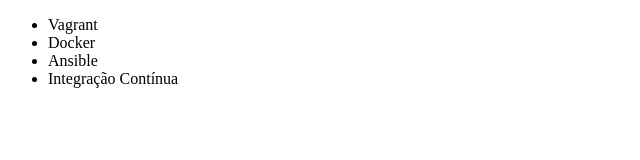
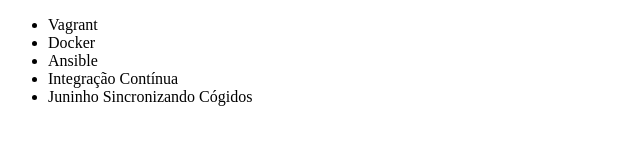
Before and after one commit to ThiagoTY/GIT---THIAGO, a plain HTML site: page index.html in a window 1280 px wide. Shown: the whole page, without its empty margins (0-640 px from the left). Drawn offline with Linux system fonts and the light colour scheme.

Commit message:
Adionando elementos na lista

```diff
--- a/index.html
+++ b/index.html
@@ -10,6 +10,7 @@
         <li>Docker</li>
         <li>Ansible</li>
         <li>Integração Contínua</li>
+        <li>Juninho Sincronizando Cógidos</li>
     </ul>
 </body>
 </html>
```
